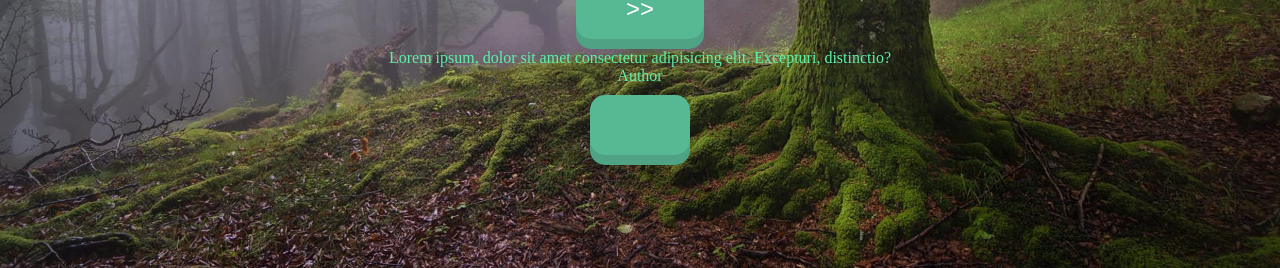
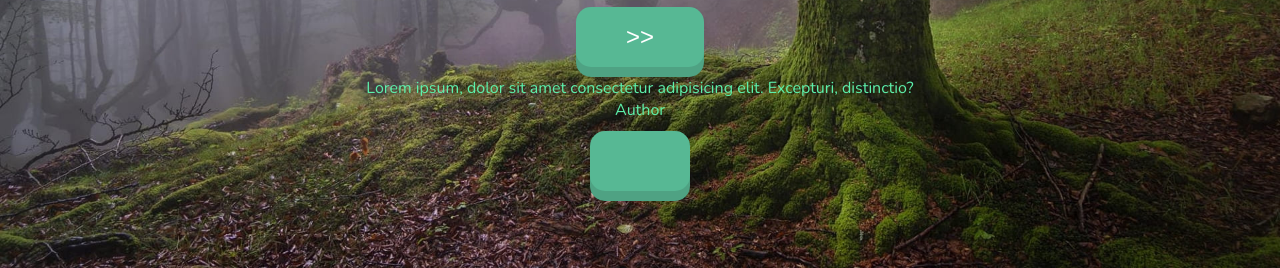
Before and after one commit to ArseniyXaoc/RSScoolJavaScript, a plain HTML site: page momentum/index.html in a window 1280 px wide. Shown: the part 532-800 px from the top of the page. Drawn offline with nearby package versions, Linux system fonts and the light colour scheme; no server answers.

Commit message:
feat: change font

```diff
--- a/momentum/index.html
+++ b/momentum/index.html
@@ -7,6 +7,7 @@
     <title>Welcome!</title>
     <link rel="stylesheet" href="owfont-regular.css">
     <link rel="stylesheet" href="style.css">
+    <link href="https://fonts.googleapis.com/css2?family=Nunito:ital,wght@0,400;0,600;1,300;1,400&display=swap" rel="stylesheet">
 </head>
 
 <body>
--- a/momentum/style.css
+++ b/momentum/style.css
@@ -7,6 +7,7 @@ html {
     background-size: cover;
     background-position: center center;
     background-image: url('assets/images/overlay.png');
+    font-family: 'Nunito', sans-serif;
 }
 
 
```
